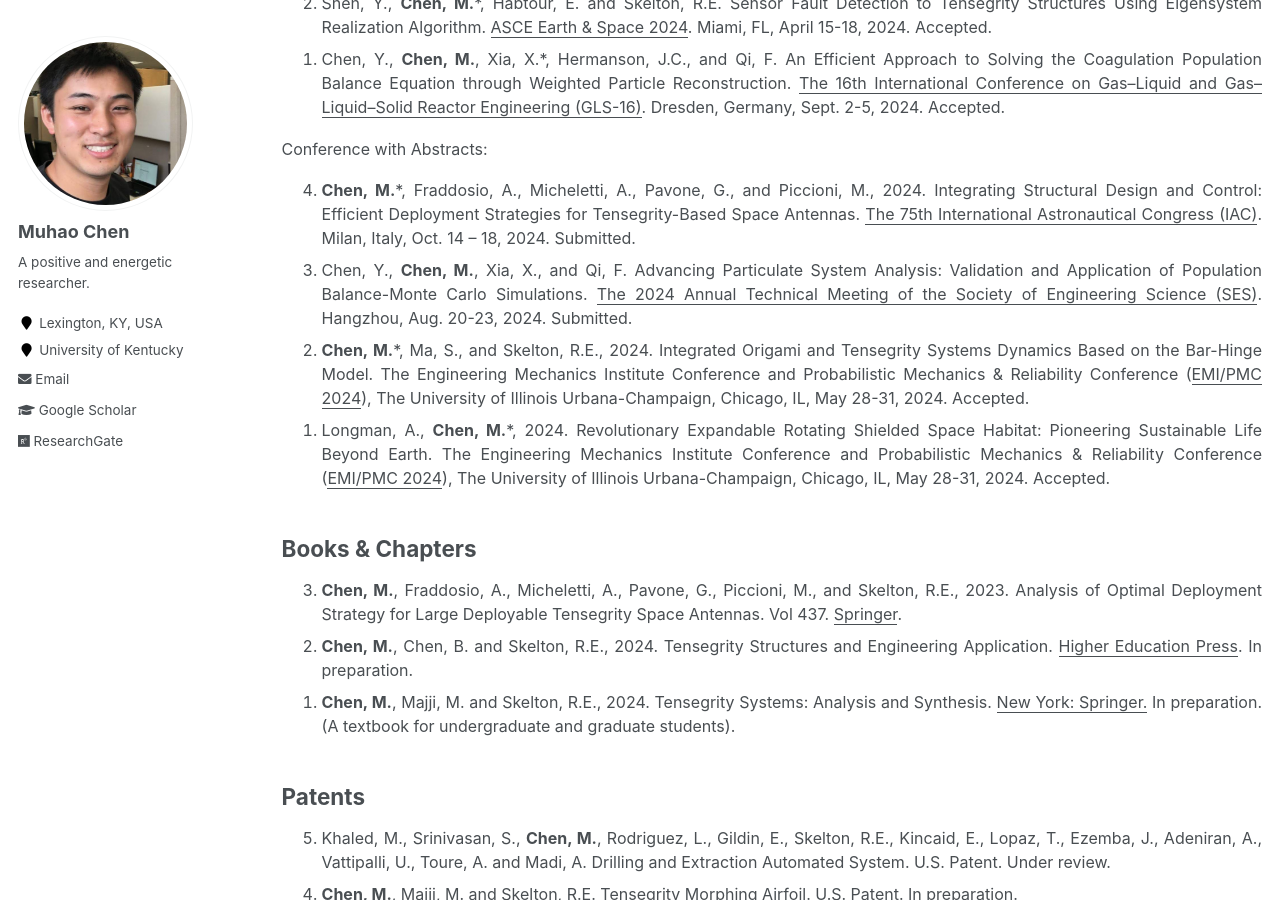
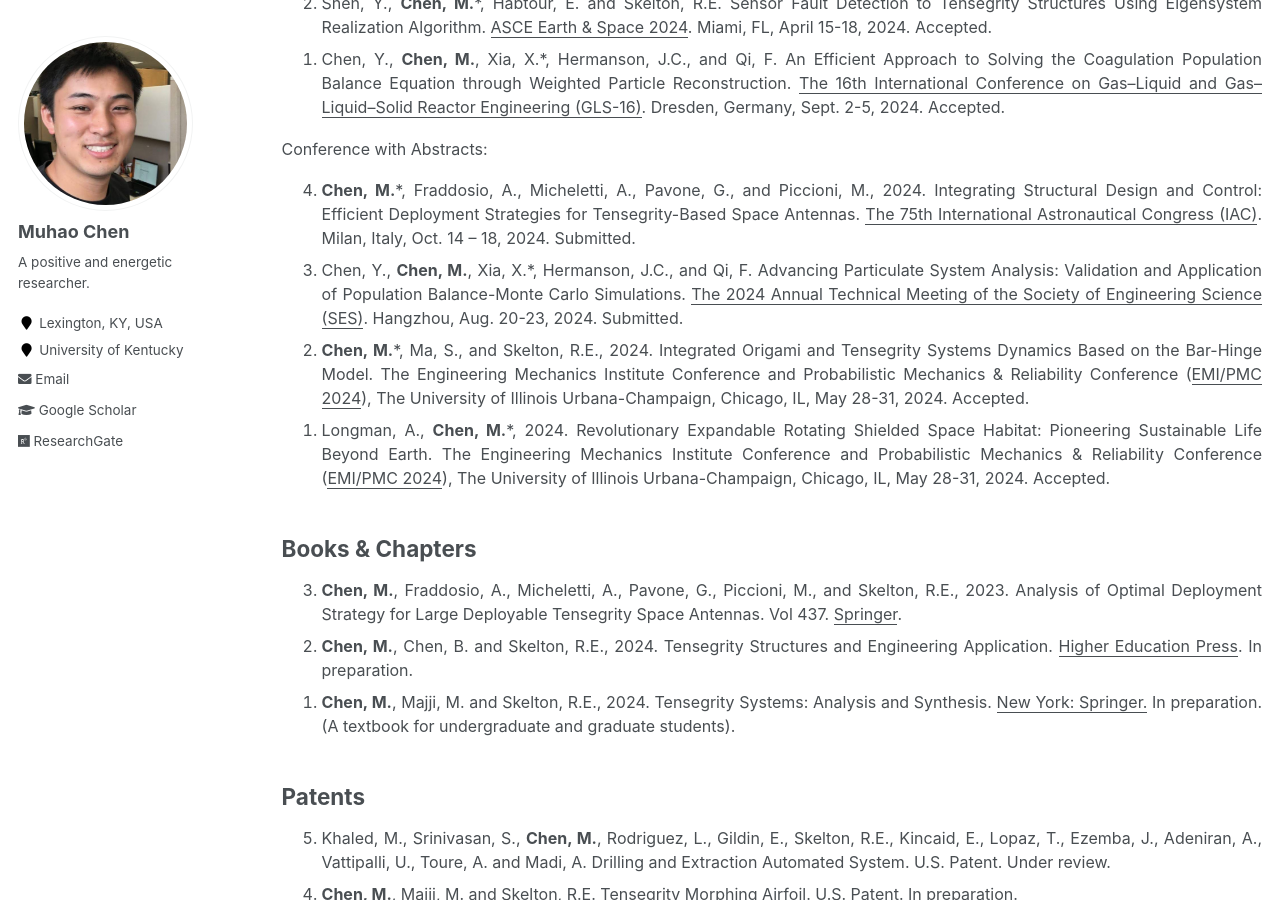
Before and after one commit to Muhao-Chen/muhao-chen.github.io, a Jekyll site: the page built from _pages/publication.md, in a window 1280 px wide and 900 px high, scrolled down 4100 px. Built offline with Jekyll 4.4.1, drawn with Linux system fonts in a browser that asks for light colours.

Commit message:
Update publication.md

```diff
--- a/_pages/publication.md
+++ b/_pages/publication.md
@@ -108,7 +108,7 @@ Portland, OR, Nov. 17 – 21, 2024. Submitted. </li>
 Conference with Abstracts:
 <ol reversed>
 <li><strong>Chen, M.</strong>*, Fraddosio, A., Micheletti, A., Pavone, G., and Piccioni, M., 2024. Integrating Structural Design and Control: Efficient Deployment Strategies for Tensegrity-Based Space Antennas. <u>The 75th International Astronautical Congress (IAC)</u>. Milan, Italy, Oct. 14 – 18, 2024. Submitted. </li>
-<li> Chen, Y., <strong>Chen, M.</strong>, Xia, X., and Qi, F. Advancing Particulate System Analysis: Validation and Application of Population Balance-Monte Carlo Simulations. <u>The 2024 Annual Technical Meeting of the Society of Engineering Science (SES)</u>. Hangzhou, Aug. 20-23, 2024. Submitted.</li>
+<li> Chen, Y., <strong>Chen, M.</strong>, Xia, X.*, Hermanson, J.C., and Qi, F. Advancing Particulate System Analysis: Validation and Application of Population Balance-Monte Carlo Simulations. <u>The 2024 Annual Technical Meeting of the Society of Engineering Science (SES)</u>. Hangzhou, Aug. 20-23, 2024. Submitted.</li>
 <li><strong>Chen, M.</strong>*, Ma, S., and Skelton, R.E., 2024. Integrated Origami and Tensegrity Systems Dynamics Based on the Bar-Hinge Model. The Engineering Mechanics Institute Conference and Probabilistic Mechanics & Reliability Conference (<u>EMI/PMC 2024</u>), The University of Illinois Urbana-Champaign, Chicago, IL, May 28-31, 2024. Accepted.</li>
 <li>Longman, A., <strong>Chen, M.</strong>*, 2024. Revolutionary Expandable Rotating Shielded Space Habitat: Pioneering Sustainable Life Beyond Earth. The Engineering Mechanics Institute Conference and Probabilistic Mechanics & Reliability Conference (<u>EMI/PMC 2024</u>), The University of Illinois Urbana-Champaign, Chicago, IL, May 28-31, 2024. Accepted.</li>
 </ol>
```
